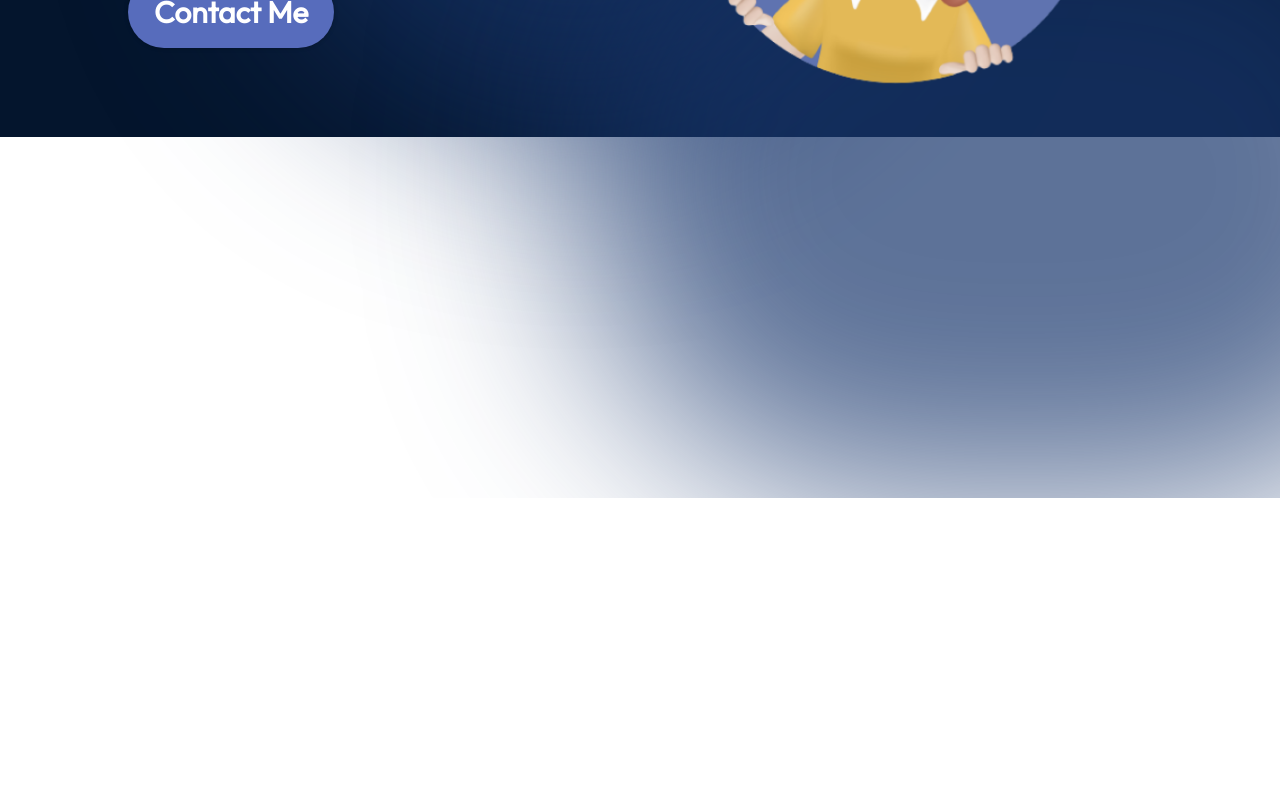
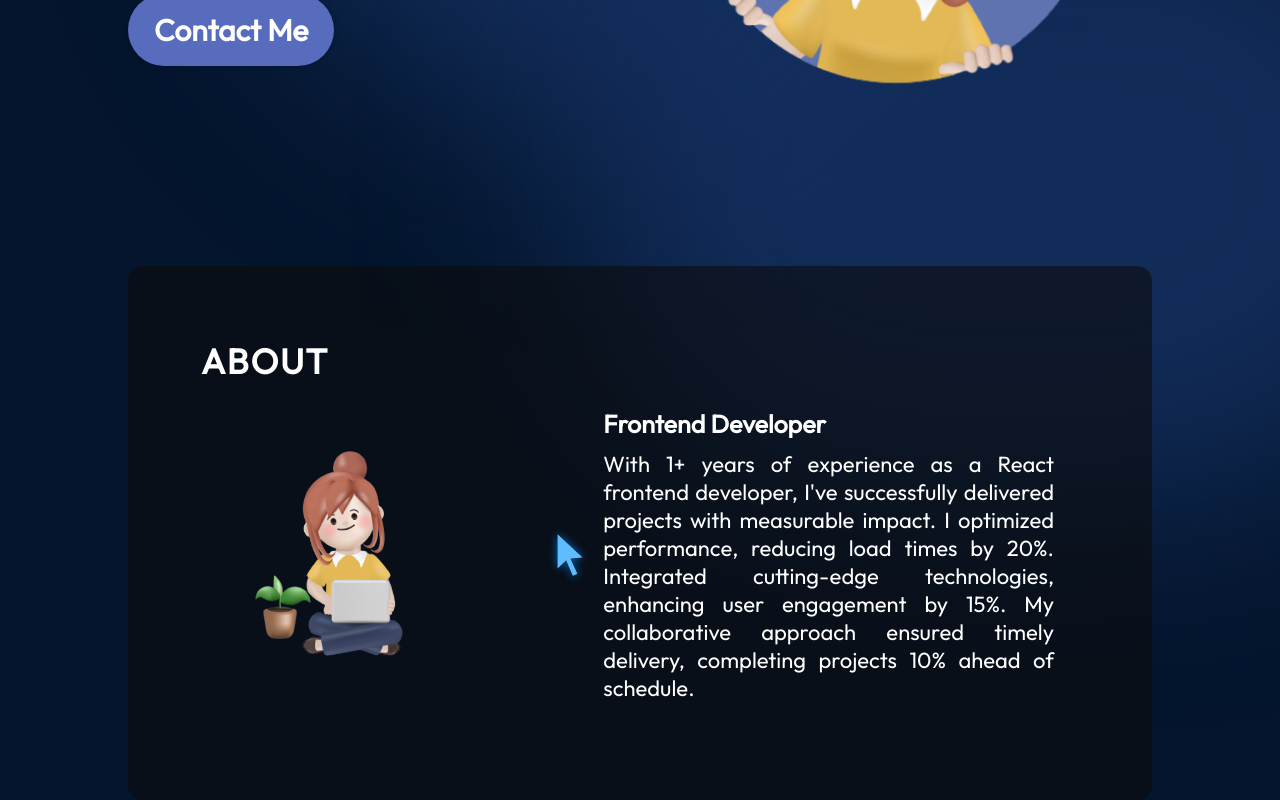
Before and after one commit to Vivek-aDev/vivek-portfolio, a React (Vite) app: page / in a window 1280 px wide. Shown: the part 538-1338 px from the top of the page. Before the commit the page ends 1036 px from the top, so only its background shows below. Built offline with nearby package versions, Linux system fonts and the light colour scheme.

Commit message:
Vivek/about (#3)
* add: About section

* add: about section

```diff
--- a/src/App.jsx
+++ b/src/App.jsx
@@ -1,13 +1,15 @@
 import styles from "./App.module.css";
 
-import {Hero} from "./components/Hero/Hero";
 import { Navbar } from "./components/navbar/navbar";
+import { Hero } from "./components/Hero/Hero";
+import { About } from "./components/About/About";
 
 function App() {
   return (
     <div className={styles.App}>
-      <Navbar/>
-      <Hero/>
+      <Navbar />
+      <Hero />
+      <About />
     </div>
   );
 }
--- /dev/null
+++ b/src/components/About/About.jsx
@@ -0,0 +1,48 @@
+import styles from "./About.module.css";
+
+import { getImageUrl } from "../../utils";
+
+export const About = () => {
+  return (
+    <section className={styles.container} id="about">
+      <h2 className={styles.title}>About</h2>
+      <div className={styles.content}>
+        <img
+          src={getImageUrl("about/aboutImage.png")}
+          alt="Me sitting with a laptop"
+          className={styles.aboutImage}
+        />
+        <ul className={styles.aboutItems}>
+          <li className={styles.aboutItem}>
+            <img src={getImageUrl("about/cursorIcon.png")} alt="Cursor Icon" />
+            <div className={styles.aboutItemText}>
+              <h3>Frontend Developer</h3>
+              <p>
+                With 1+ years of experience as a React frontend developer, I&apos;ve
+                successfully delivered projects with measurable impact. I
+                optimized performance, reducing load times by 20%. Integrated
+                cutting-edge technologies, enhancing user engagement by 15%. My
+                collaborative approach ensured timely delivery, completing
+                projects 10% ahead of schedule.
+              </p>
+            </div>
+          </li>
+          {/* <li className={styles.aboutItem}>
+            <img src={getImageUrl('about/serverIcon.png')} alt="server icon" />
+            <div className={styles.aboutItemText}>
+                <h3>Version Control</h3>
+                <p>I have experience in version control system like git.</p>
+            </div>
+          </li>
+          <li className={styles.aboutItem}>
+            <img src={getImageUrl('about/uiIcon.png')} alt="UI icon" />
+            <div className={styles.aboutItemText}>
+                <h3>Bug fixing</h3>
+                <p>I have good score in fixing bug all the time.</p>
+            </div>
+          </li> */}
+        </ul>
+      </div>
+    </section>
+  );
+};
--- /dev/null
+++ b/src/components/About/About.module.css
@@ -0,0 +1,91 @@
+@import "../../vars.css";
+
+.container {
+  position: relative;
+  background-color: rgba(12, 12, 12, 0.6);
+  border-radius: 15px;
+  padding: 73px;
+  margin-top: 129px;
+  z-index: 1;
+  margin-left: 10%;
+  margin-right: 10%;
+}
+
+.title {
+  color: var(--color-text);
+  font-size: 35px;
+  font-weight: 700;
+  letter-spacing: 1.75px;
+  text-transform: uppercase;
+}
+
+.content {
+  display: flex;
+  flex-direction: row;
+  align-items: center;
+}
+
+.aboutImage {
+  width: 35%;
+}
+
+.aboutItems {
+  color: var(--color-text);
+  display: flex;
+  flex-direction: column;
+  gap: 50px;
+}
+
+.aboutItem {
+  display: flex;
+  flex-direction: row;
+  align-items: center;
+  border-radius: 20px;
+  list-style: none;
+  padding: 25px;
+  background-image: linear-gradient(
+    90deg,
+    rgba(165, 215, 232, 0.42) 0%,
+    rgba(255, 255, 255, 0) 100%
+  );
+  background-size: 0 100%;
+  background-repeat: no-repeat;
+  transition: 0.4s;
+}
+
+.aboutItem:hover {
+  background-size: 100% 100%;
+}
+
+.aboutItem h3{
+    font-size: 25px;
+    font-weight: 600;
+    margin-bottom: 10px;
+}
+
+.aboutItem p{
+    font-size: 22px;
+    text-align: justify;
+}
+
+
+@media screen and (max-width: 830px){
+    .container{
+        background-color: transparent;
+        padding-left: 0;
+        padding-right: 0;
+    }
+    .content{
+        flex-direction: column;
+    }
+    .aboutImage{
+        display: none;
+    }
+    .aboutItems{
+        margin-top: 29px;
+    }
+    .aboutItem{
+        padding-left: 0;
+        padding-right: 0;
+    }
+}
--- a/src/components/Hero/Hero.jsx
+++ b/src/components/Hero/Hero.jsx
@@ -9,7 +9,7 @@
         <h1 className={styles.title}>Hi, I am Vivek</h1>
         <p className={styles.description}>
           I am a frontend Developer with 1 year plus experience in React and
-          NodeJs. React out if you want to hire!
+          NodeJs. Let&apos;s build impactful solutions together!
         </p>
         <a
           href="mailto: vivekananda.work2022@gmail.com"
--- a/src/components/Hero/Hero.module.css
+++ b/src/components/Hero/Hero.module.css
@@ -53,7 +53,6 @@
 .heroImg{
     width: 50%;
     z-index: 1;
-
     animation-name: floating;
     animation-duration: 3s;
     animation-iteration-count: infinite;
--- a/src/components/Navbar/Navbar.module.css
+++ b/src/components/Navbar/Navbar.module.css
@@ -30,6 +30,7 @@
 .menuItems a {
   font-size: 25px;
   color: var(--color-text);
+  text-decoration: none;
 }
 
 @media screen and (max-width: 830px) {
--- a/src/index.css
+++ b/src/index.css
@@ -4,3 +4,7 @@
     padding: 0;
     font-family: "Outfit", Arial, Helvetica, sans-serif;
 }
+
+html{
+    /* scroll-behavior: smooth; */
+}
```
